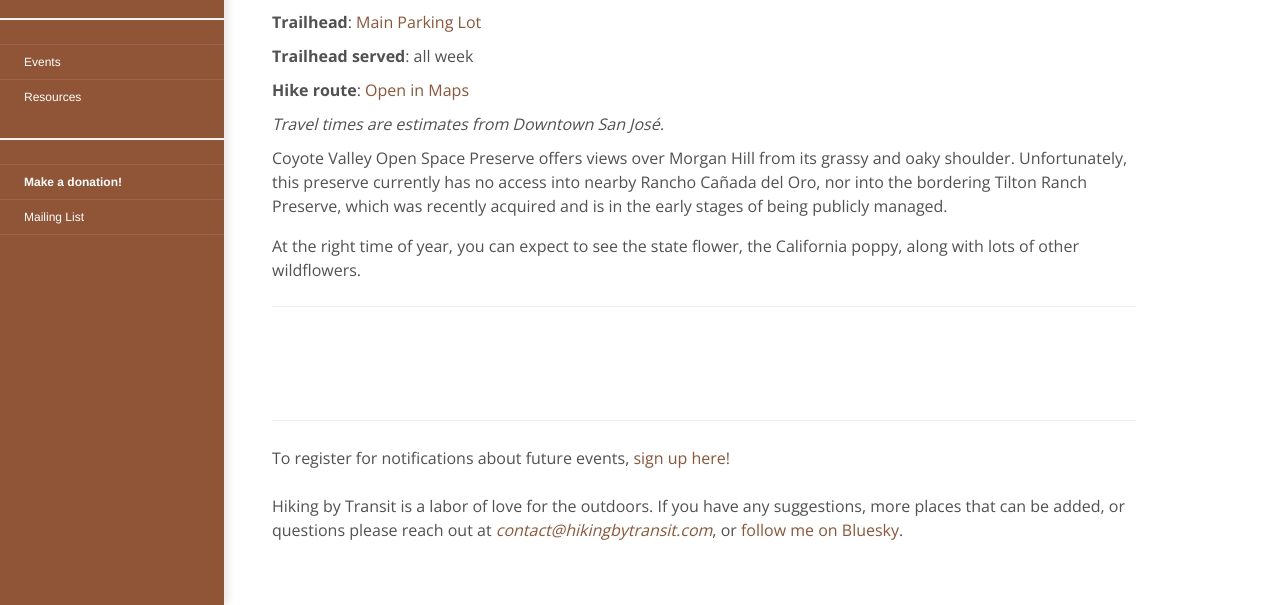
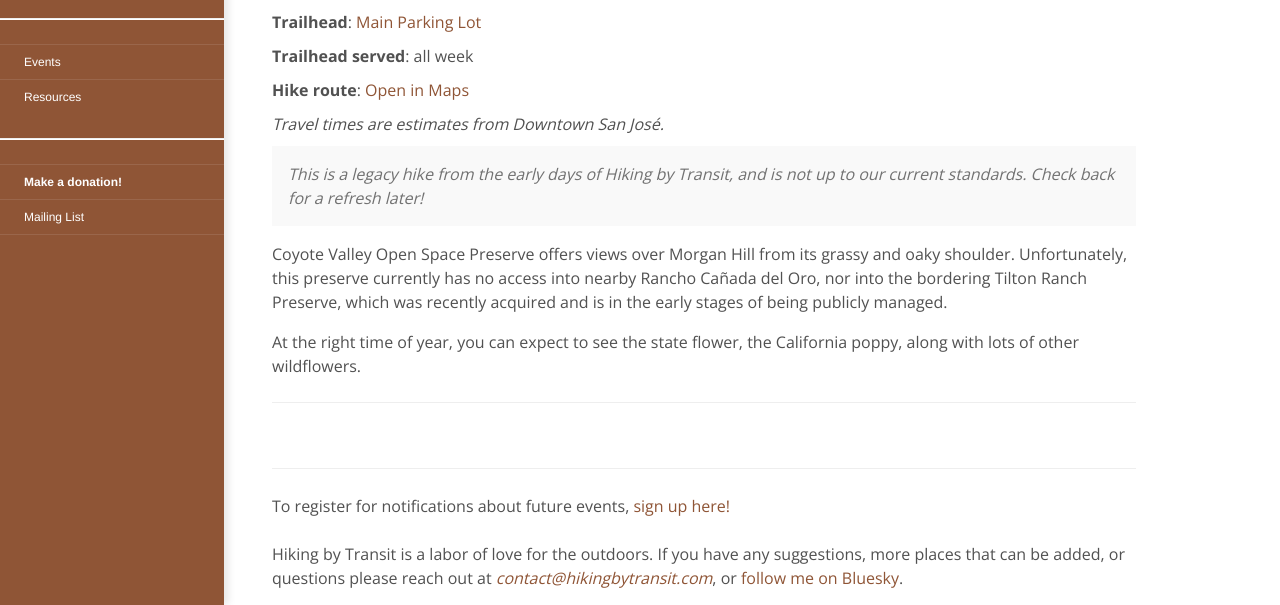
Before and after one commit to tschuy/hiking-by-transit, a Jekyll site: the page built from jekyll/hikes/coyote-valley.md, in a window 1280 px wide and 976 px high, cut to the strip 371-976 px from the top of the window. Built offline with Jekyll 4.4.1, drawn with Linux system fonts in a browser that asks for light colours.

Commit message:
hikes: add legacy message to non-gpx hikes

```diff
--- a/jekyll/_layouts/hike.html
+++ b/jekyll/_layouts/hike.html
@@ -64,6 +64,7 @@ layout: default
     {% if page.travel.origin %}<div class="infobox-child"><i>Travel times are estimates from {{ page.travel.origin }}.</i></div>{% endif %}
   </div>
 
+  {%- if page.gpx == nil -%}<p class="message"><i>This is a legacy hike from the early days of Hiking by Transit, and is not up to our current standards. Check back for a refresh later!</i></p>{%- endif -%}
   {%- if page.getting-there -%}<p class="message">{{ page.getting-there }}</p>{%- endif -%}
 
   {{ content }}
```
